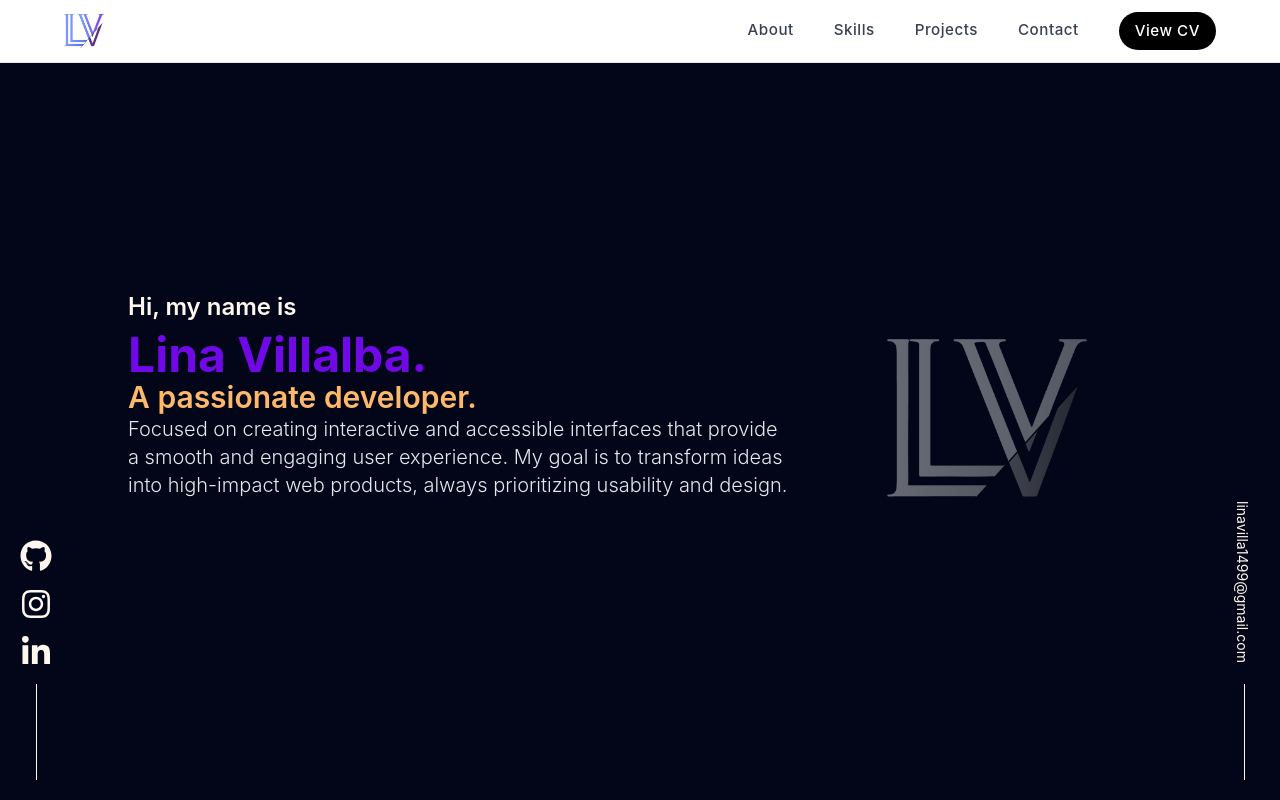
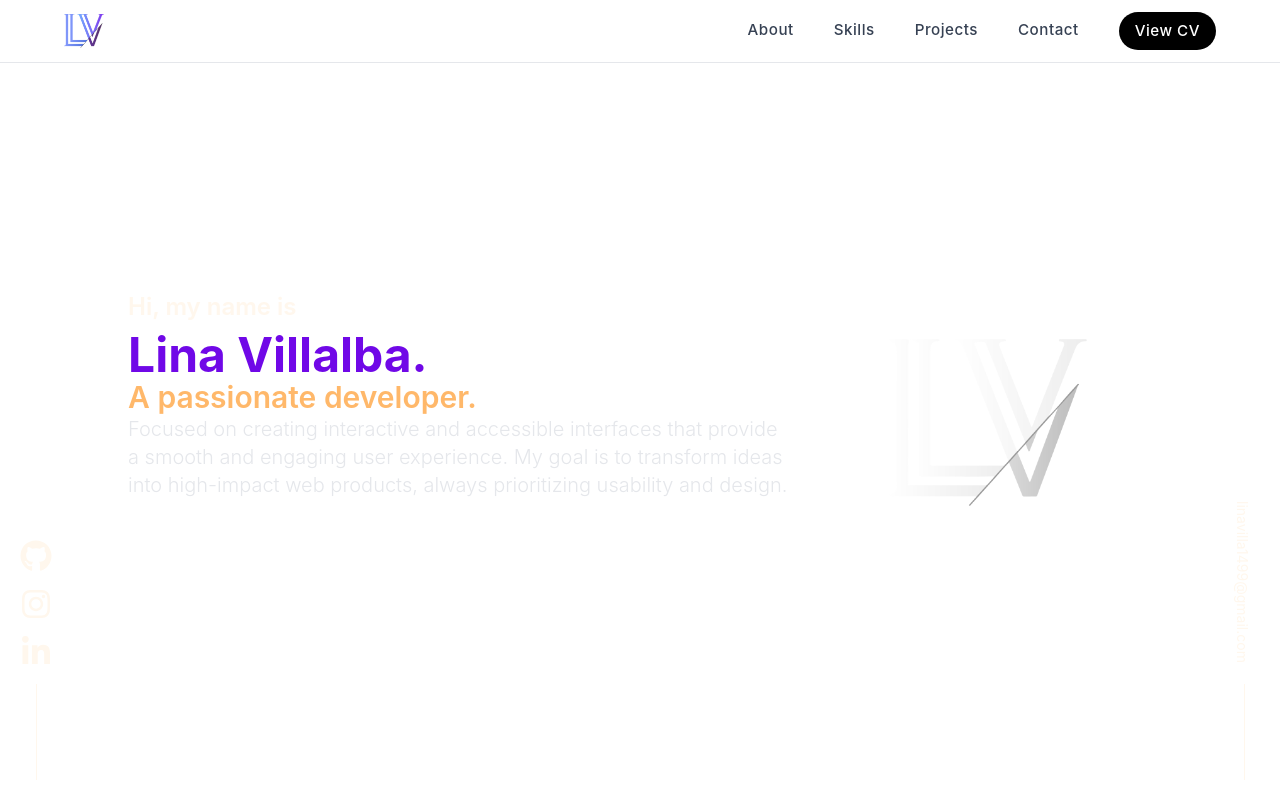
Before and after one commit to LinaMariaV/lina-portafolio, a Next.js app: page / in a window 1280 px wide. Shown: the top 800 px of the page. Built offline with nearby package versions, Linux system fonts and the light colour scheme.

Commit message:
Refactor Home component styles for improved background color consistency

```diff
--- a/src/app/page.tsx
+++ b/src/app/page.tsx
@@ -11,7 +11,7 @@ export default function Home() {
   return (
     <main
       id="root"
-      className="flex flex-col items-center bg-slate-950 min-h-screen scroll-smooth"
+      className="flex flex-col items-center bg-white dark:bg-neutral-950 min-h-screen scroll-smooth"
     >
       <BackgroundEffect />
 
```
